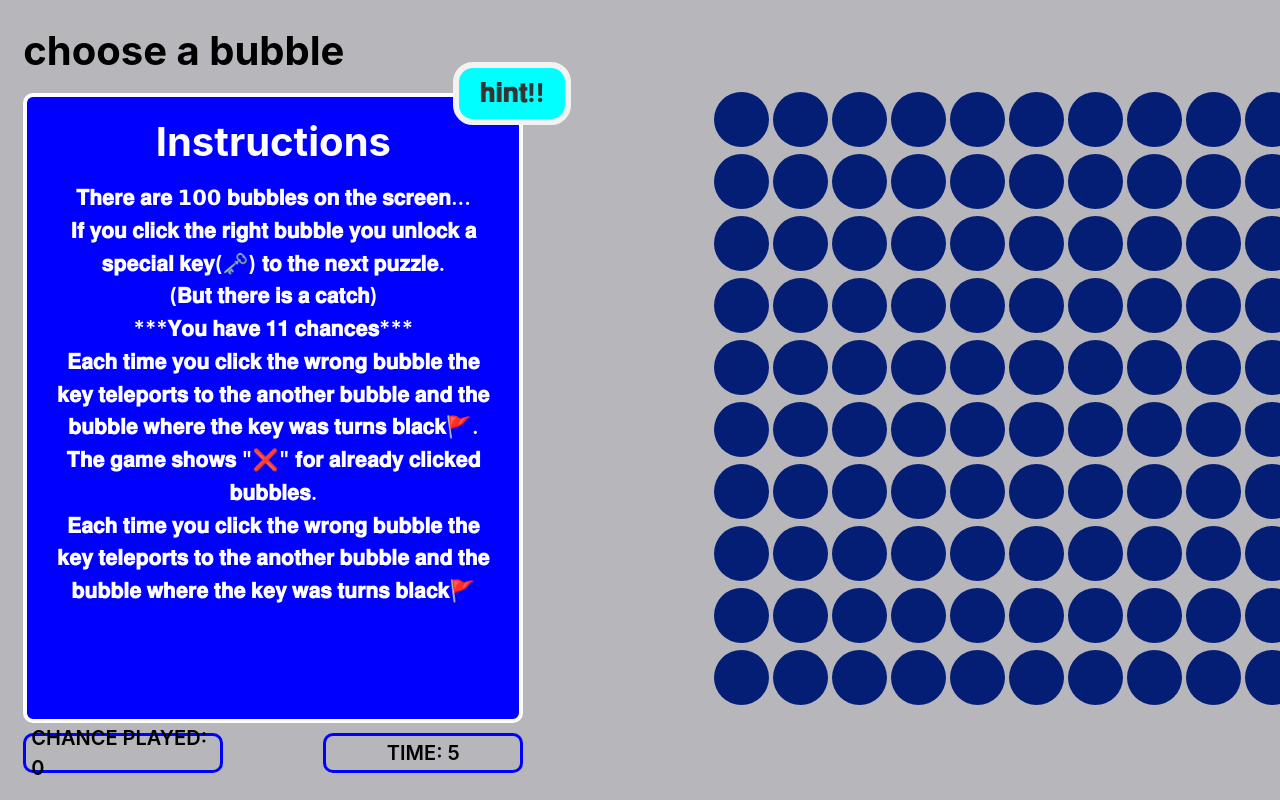
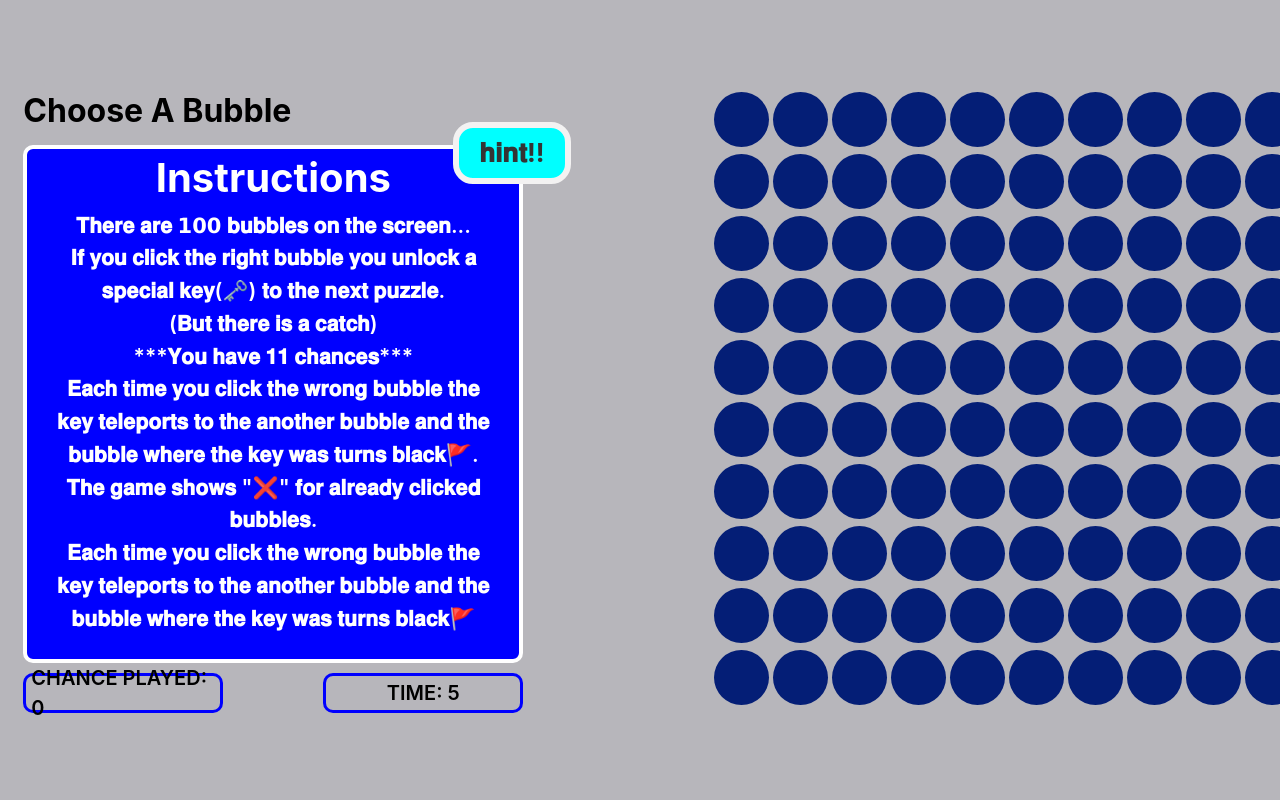
Before and after one commit to 13mahidevli/treasure-hunt, a React (Create React App) app: page / in a window 1280 px wide. Shown: the top 800 px of the page. Built offline with nearby package versions, Linux system fonts and the light colour scheme.

Commit message:
final changes

```diff
--- a/src/App.css
+++ b/src/App.css
@@ -32,11 +32,16 @@ body{
   justify-content: space-evenly;
   position: relative;
 }
+.mess{
+  text-transform: capitalize;
+  font-size: 32px;
+  font-weight: 650;
+  margin: 0;
+}
 .instruction{
   border: 4px solid white;
   background-color: blue;
   width: 500px;
-  height: 630px;
   font-size: 21px;
   padding: 24px;
   border-radius: 10px;
@@ -100,3 +105,8 @@ h1{
   font-size: 30px;
   left: 0px;
 }
+@media (max-height: 730px) {
+  .instruction{
+    font-size: 20px;
+  }
+}
--- a/src/App.js
+++ b/src/App.js
@@ -120,12 +120,12 @@ export default function App() {
   return (
     <div className="box">
       <div style={{ filter: `blur(${boxblur}px)` }} className="blockone">
-        <h1 style={{ color: color }}>{mess}</h1>
+        <p className="mess" style={{ color: color }}>{mess}</p>
         <div className="instruction">
           <button onClick={showhint} className="hintbox">
             𝐡𝐢𝐧𝐭!!
           </button>
-          <h1 className="my-3">Instructions</h1>
+          <h1>Instructions</h1>
           𝐓𝐡𝐞𝐫𝐞 𝐚𝐫𝐞 𝟭𝟬𝟬 𝐛𝐮𝐛𝐛𝐥𝐞𝐬 𝐨𝐧 𝐭𝐡𝐞 𝐬𝐜𝐫𝐞𝐞𝐧... <br></br> 𝐈𝐟 𝐲𝐨𝐮 𝐜𝐥𝐢𝐜𝐤 𝐭𝐡𝐞
           𝐫𝐢𝐠𝐡𝐭 𝐛𝐮𝐛𝐛𝐥𝐞 𝐲𝐨𝐮 𝐮𝐧𝐥𝐨𝐜𝐤 𝐚 𝐬𝐩𝐞𝐜𝐢𝐚𝐥 𝐤𝐞𝐲(🗝️) 𝐭𝐨 𝐭𝐡𝐞 𝐧𝐞𝐱𝐭 𝐩𝐮𝐳𝐳𝐥𝐞.{" "}
           <br></br> (𝐁𝐮𝐭 𝐭𝐡𝐞𝐫𝐞 𝐢𝐬 𝐚 𝐜𝐚𝐭𝐜𝐡)<br></br> ***𝐘𝐨𝐮 𝐡𝐚𝐯𝐞 𝟏𝟏 𝐜𝐡𝐚𝐧𝐜𝐞𝐬***
--- a/src/component/cell.css
+++ b/src/component/cell.css
@@ -43,3 +43,9 @@
     font-size: 20px;
     cursor: pointer;
 }
+@media (max-height: 720px) {
+  .cell {
+    width: 50px;
+    height: 50px;
+  }
+}
```
